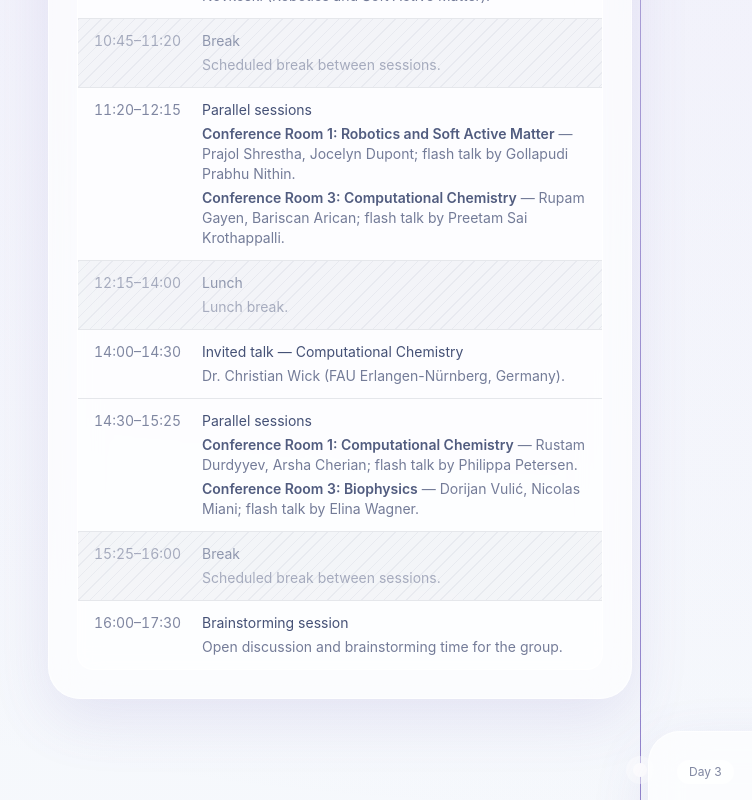
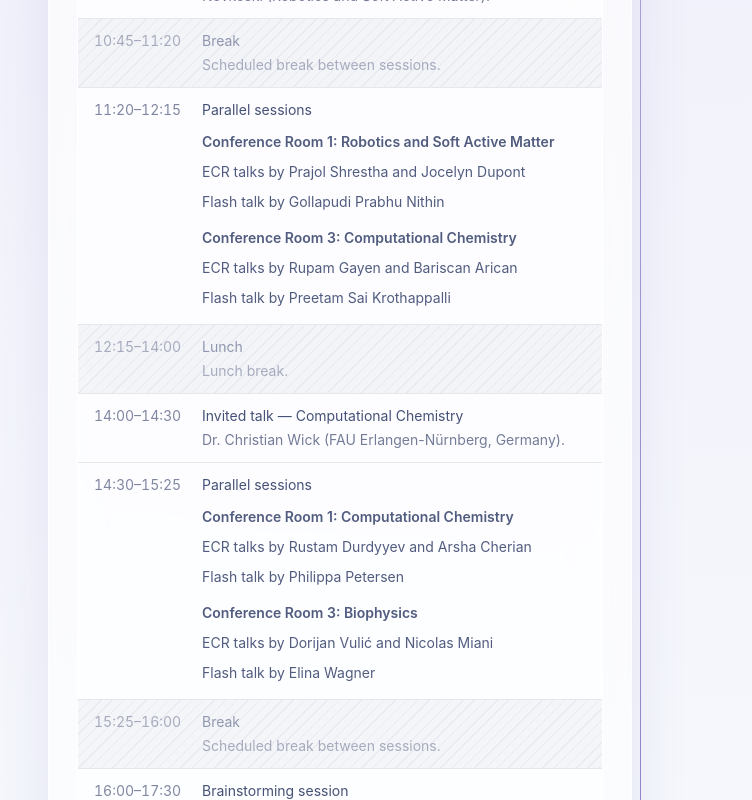
Before and after one commit to pahi-26/puls-retreat-2026, a Next.js app: page / in a window 1280 px wide. Shown: the part 2520-3320 px from the top of the page, without its empty margins (0-752 px from the left). Built offline with nearby package versions, Linux system fonts and the light colour scheme.

Commit message:
Updated schedule

```diff
--- a/components/Timeline.tsx
+++ b/components/Timeline.tsx
@@ -2,6 +2,11 @@
 
 import { motion } from "framer-motion";
 import { programme } from "@/data/programme";
+
+function listNames(names: string[]) {
+  if (names.length < 2) return names.join("");
+  return `${names.slice(0, -1).join(", ")} and ${names[names.length - 1]}`;
+}
 
 export default function Timeline() {
   return (
@@ -61,11 +66,19 @@ export default function Timeline() {
                                 </p>
                               )}
                               {session.rooms?.map((room) => (
-                                <p key={room.name} className="mt-1 text-sm text-ink/60">
-                                  <span className="font-semibold text-ink/75">{room.name}</span>
-                                  {" — "}
-                                  {room.detail}
-                                </p>
+                                <div key={room.name} className="mt-2 text-sm text-ink/60">
+                                  <p className="font-semibold text-ink/75">{room.name}</p>
+                                  <p className="mt-0.5">
+                                    ECR {room.talks.length > 1 ? "talks" : "talk"} by{" "}
+                                    {listNames(room.talks)}
+                                  </p>
+                                  {room.flashTalks && (
+                                    <p className="mt-0.5">
+                                      Flash {room.flashTalks.length > 1 ? "talks" : "talk"} by{" "}
+                                      {listNames(room.flashTalks)}
+                                    </p>
+                                  )}
+                                </div>
                               ))}
                             </div>
                           </div>
--- a/data/programme.ts
+++ b/data/programme.ts
@@ -6,7 +6,8 @@ export type ProgrammeDay = {
     detail?: string;
     rooms?: {
       name: string;
-      detail: string;
+      talks: string[];
+      flashTalks?: string[];
     }[];
   }[];
 };
@@ -58,13 +59,13 @@ export const programme: ProgrammeDay[] = [
         rooms: [
           {
             name: "Conference Room 1: Robotics and Soft Active Matter",
-            detail:
-              "Prajol Shrestha, Jocelyn Dupont; flash talk by Gollapudi Prabhu Nithin."
+            talks: ["Prajol Shrestha", "Jocelyn Dupont"],
+            flashTalks: ["Gollapudi Prabhu Nithin"]
           },
           {
             name: "Conference Room 3: Computational Chemistry",
-            detail:
-              "Rupam Gayen, Bariscan Arican; flash talk by Preetam Sai Krothappalli."
+            talks: ["Rupam Gayen", "Bariscan Arican"],
+            flashTalks: ["Preetam Sai Krothappalli"]
           }
         ]
       },
@@ -84,12 +85,13 @@ export const programme: ProgrammeDay[] = [
         rooms: [
           {
             name: "Conference Room 1: Computational Chemistry",
-            detail:
-              "Rustam Durdyyev, Arsha Cherian; flash talk by Philippa Petersen."
+            talks: ["Rustam Durdyyev", "Arsha Cherian"],
+            flashTalks: ["Philippa Petersen"]
           },
           {
             name: "Conference Room 3: Biophysics",
-            detail: "Dorijan Vulić, Nicolas Miani; flash talk by Elina Wagner."
+            talks: ["Dorijan Vulić", "Nicolas Miani"],
+            flashTalks: ["Elina Wagner"]
           }
         ]
       },
@@ -170,12 +172,12 @@ export const programme: ProgrammeDay[] = [
         rooms: [
           {
             name: "Conference Room 1: Biophysics",
-            detail: "Narmin Abasova, Maja Milas."
+            talks: ["Narmin Abasova", "Maja Milas"]
           },
           {
             name: "Conference Room 3: Computational Chemistry",
-            detail:
-              "Lea Čolakić; flash talks by Christian Kreiger and Beatrice Anne Maquilan."
+            talks: ["Lea Čolakić"],
+            flashTalks: ["Christian Kreiger", "Beatrice Anne Maquilan"]
           }
         ]
       },
```
